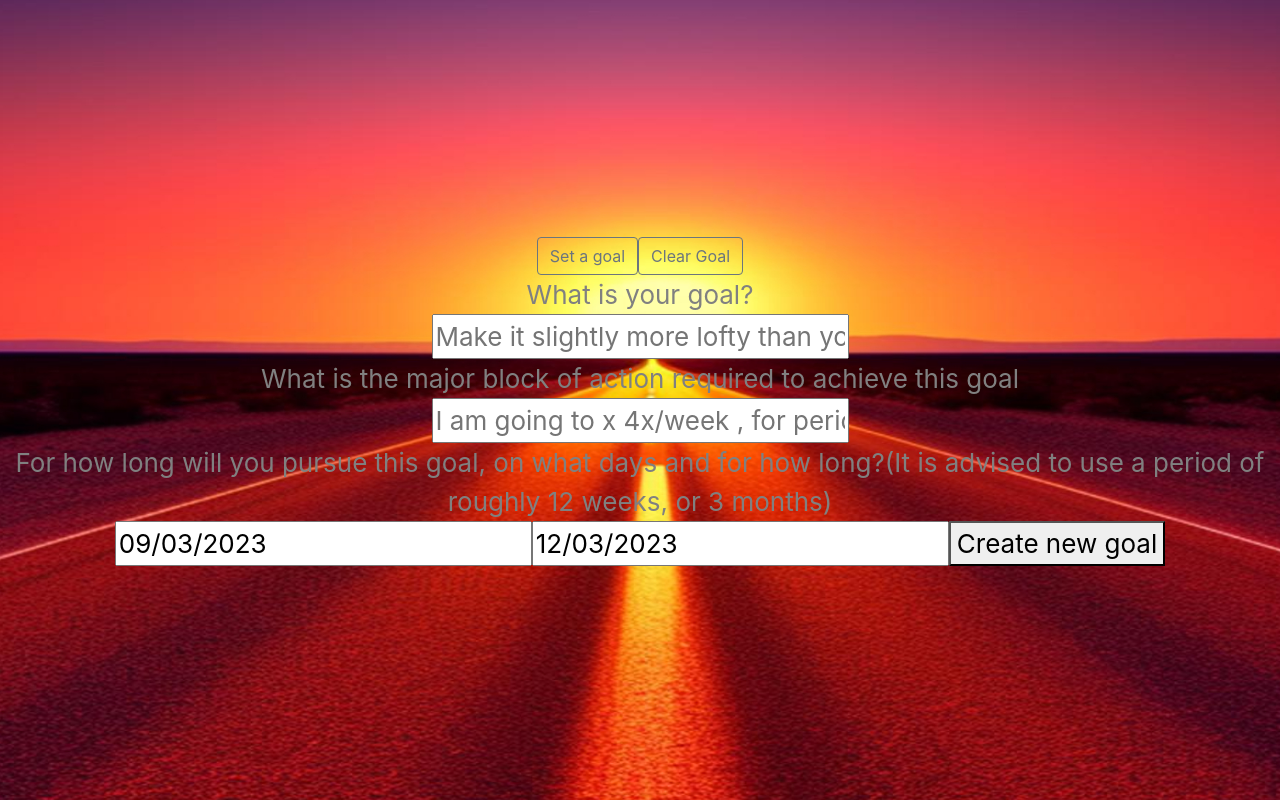
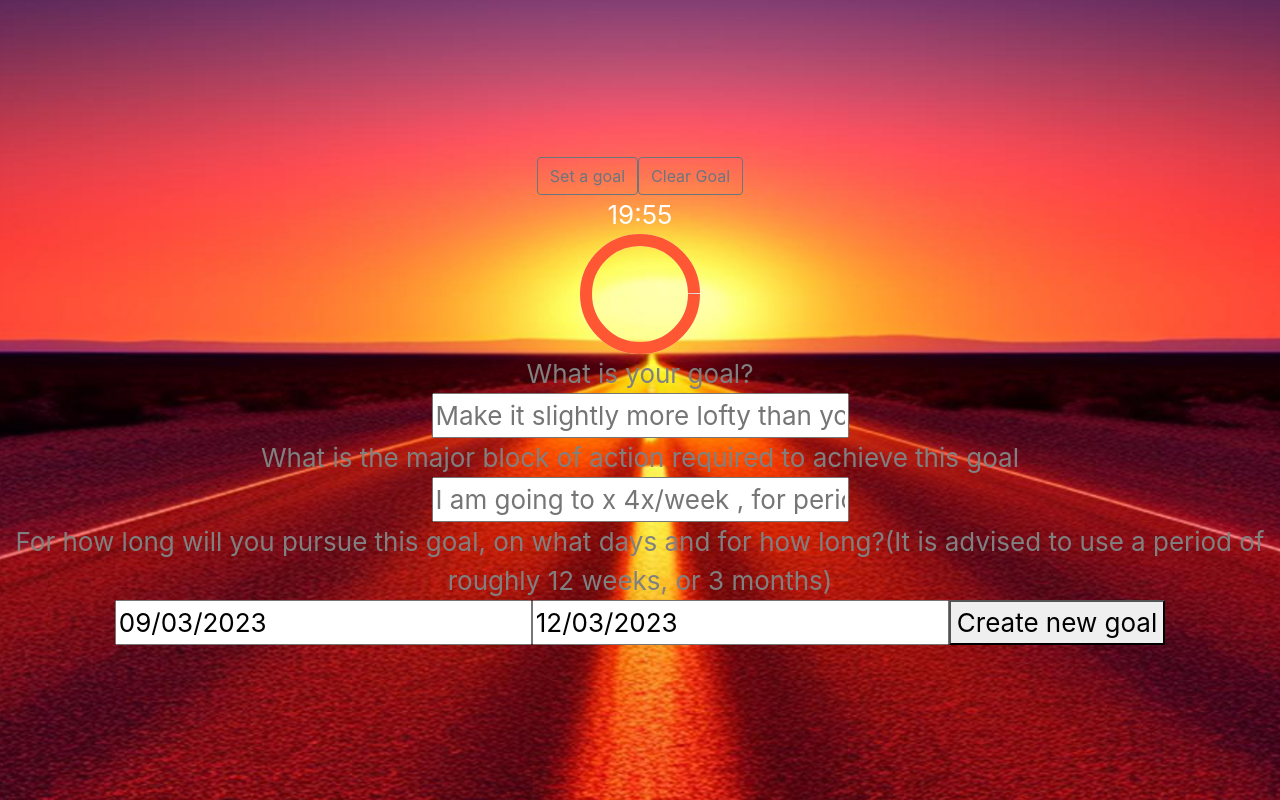
Before and after one commit to 2000mato/AH-Goals-Toolkit, a React (Create React App) app in the folder toolkit/: page / in a window 1280 px wide. Built offline with nearby package versions, Linux system fonts and the light colour scheme.

Commit message:
radial timer counts down from a given number of minutes, no buttons yet

```diff
--- a/toolkit/src/App.js
+++ b/toolkit/src/App.js
@@ -3,12 +3,14 @@ import Prompt from './Prompt';
 import ContextProvider from './ContextProvider';
 import Toolbar from './Toolbar';
 import DefinedGoals from './DefinedGoal';
+import Timer from './Timer';
 
 function App() {
   return (
     <div className="App">
       <ContextProvider >
         <Toolbar />
+        <Timer />
         <DefinedGoals />
         <Prompt />
       </ContextProvider>
--- /dev/null
+++ b/toolkit/src/Timer.css
@@ -0,0 +1,15 @@
+.circular-chart {
+    display: block;
+    margin: 10px auto;
+    max-width: 80%;
+    max-height: 250px;
+}
+
+.circle {
+    fill: none;
+    stroke: blue;
+    stroke-width: 2;
+    transform: rotate(-90deg);
+    transform-origin: 50% 50%;
+    transition: stroke-dasharray 0.3s linear;
+}
--- /dev/null
+++ b/toolkit/src/Timer.js
@@ -0,0 +1,49 @@
+import React, {useState, useEffect} from "react";
+import "./Timer.css";
+
+function Timer(props) {
+    const initialMinutes = props.initialMinutes || 20; // Set a default value if not provided
+    const totalSeconds = initialMinutes * 60; // Convert minutes to seconds.
+    const [secondsRemaining, setSecondsRemaining] = useState(totalSeconds);
+    const [percentage, setPercentage] = useState(100);
+
+    useEffect(() => {
+        if (secondsRemaining <= 0) return;
+        const interval = setInterval(() => {
+            setSecondsRemaining(prevSeconds => {
+                const newSeconds = prevSeconds - 1;
+                setPercentage(newSeconds / totalSeconds * 100);
+                return newSeconds;
+            });
+        }, 1000);
+
+        return () => clearInterval(interval);
+    }, [secondsRemaining, totalSeconds]);
+
+    // Convert the remaining seconds into minute:second format
+    const minutes = Math.floor(secondsRemaining / 60);
+    const seconds = secondsRemaining % 60;
+
+    return (
+        <div>
+            {/* Timer Display */}
+            <div>{`${minutes}:${seconds < 10 ? '0' + seconds : seconds}`}</div>
+
+            {/* Circular Progress SVG */}
+            <svg width="120" height="120" viewBox="0 0 120 120">
+                <circle cx="60" cy="60" r="54" stroke="#E6E6E6" strokeWidth="12" fill="none" />
+                <circle
+                    cx="60"
+                    cy="60"
+                    r="54"
+                    stroke="#FF5733"
+                    strokeWidth="12"
+                    fill="none"
+                    strokeDasharray={`339.292 ${339.292}`}
+                    strokeDashoffset={`${339.292 * (1 - percentage / 100)}`} />
+            </svg>
+        </div>
+    );
+}
+
+export default Timer;
```
